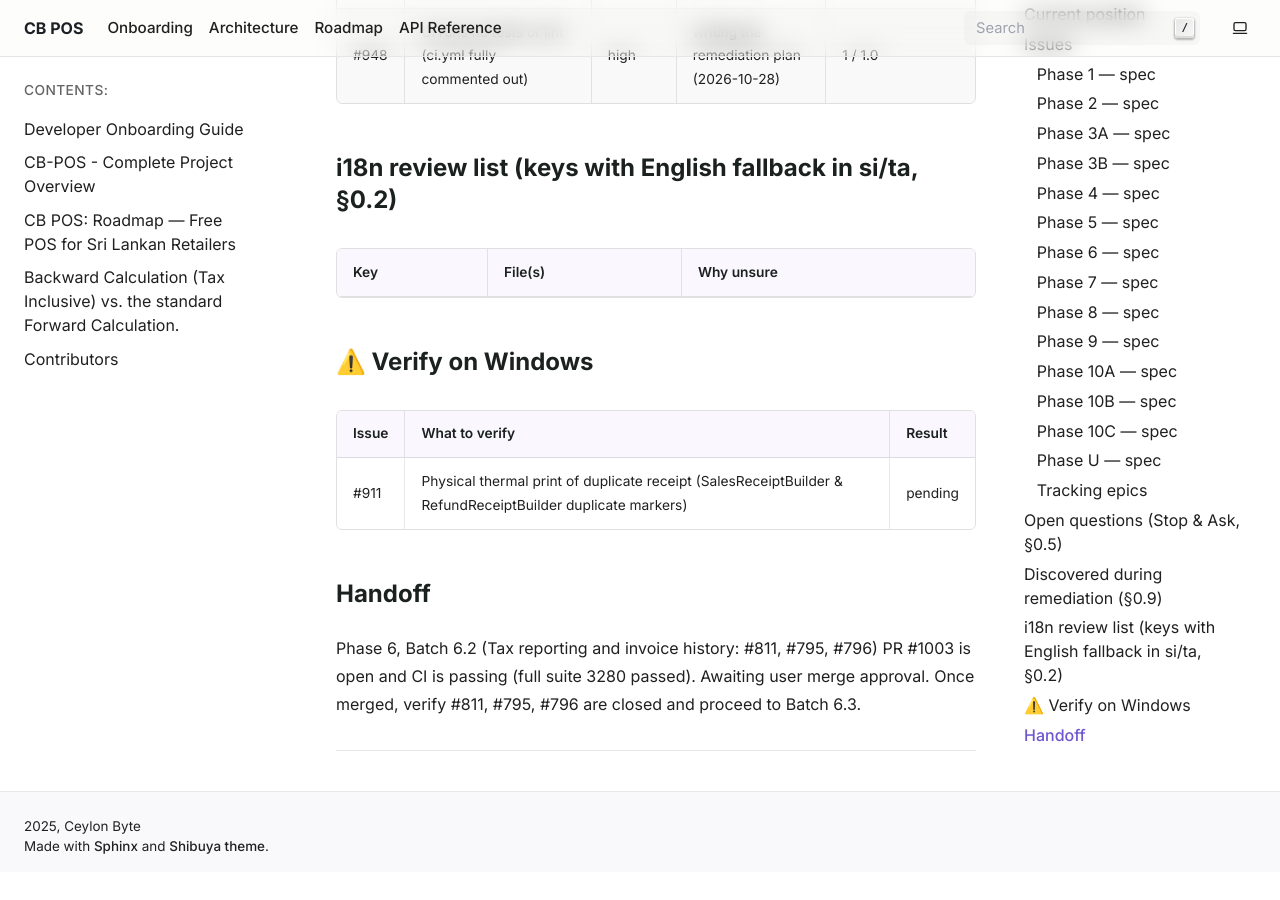
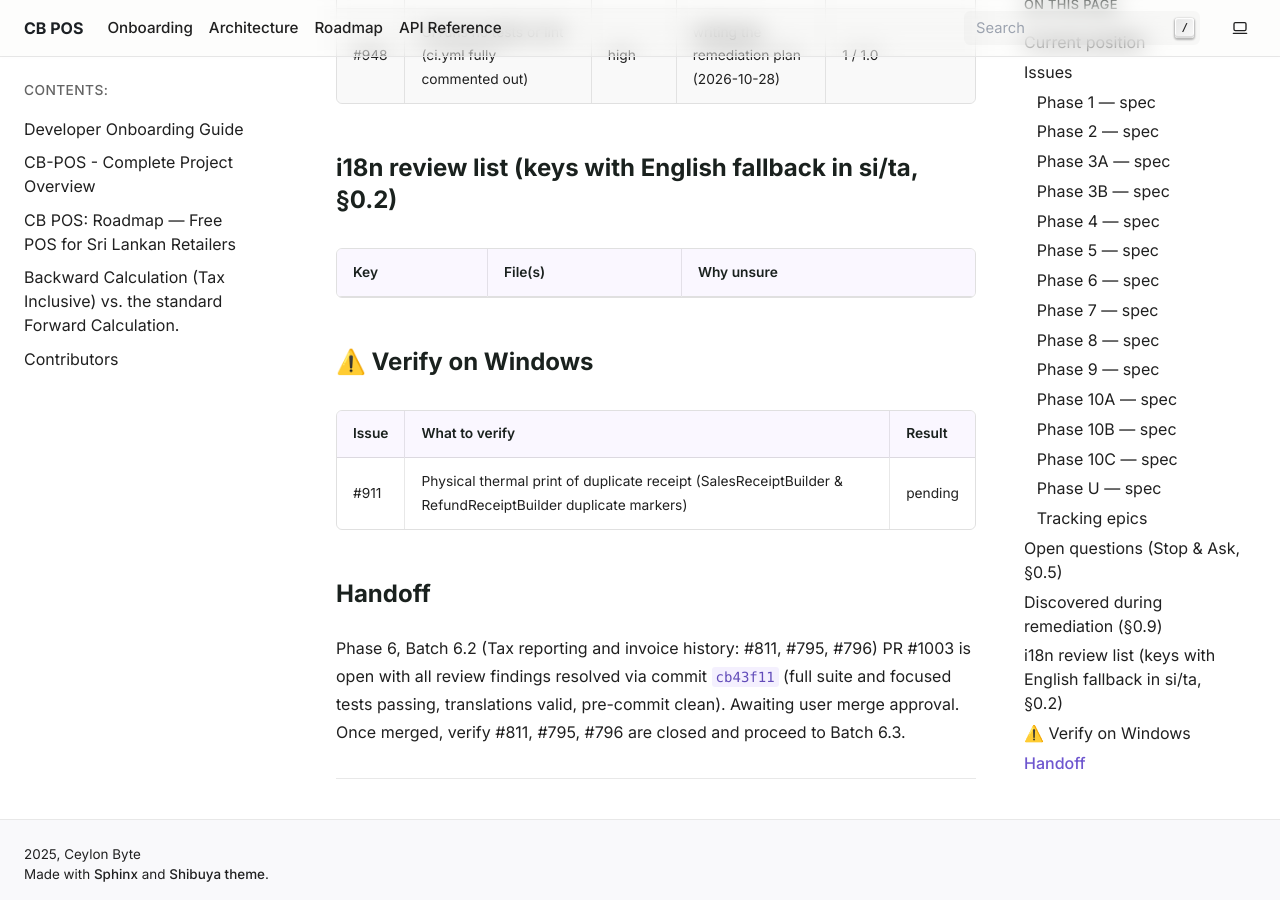
Before and after one commit to HMAHD/CB-POS, a Sphinx documentation site: the page built from docs/remediation/PROGRESS.md, in a window 1280 px wide and 900 px high, scrolled down 25910 px. Built offline with Sphinx 7.4.7, drawn with Linux system fonts in a browser that asks for light colours; pages that are not in the unit, such as notebooks, are missing from menus; before the commit the page ends 26782 px from its top, so only the background shows below that.

Commit message:
docs: update handoff with review polish resolution for Batch 6.2

```diff
--- a/docs/remediation/PROGRESS.md
+++ b/docs/remediation/PROGRESS.md
@@ -305,4 +305,4 @@ Statuses: `todo` · `in-progress` · `blocked (Q#)` · `pr-open` · `done` (merg
 | #911 | Physical thermal print of duplicate receipt (SalesReceiptBuilder & RefundReceiptBuilder duplicate markers) | pending |
 
 ## Handoff
-Phase 6, Batch 6.2 (Tax reporting and invoice history: #811, #795, #796) PR #1003 is open and CI is passing (full suite 3280 passed). Awaiting user merge approval. Once merged, verify #811, #795, #796 are closed and proceed to Batch 6.3.
+Phase 6, Batch 6.2 (Tax reporting and invoice history: #811, #795, #796) PR #1003 is open with all review findings resolved via commit `cb43f11` (full suite and focused tests passing, translations valid, pre-commit clean). Awaiting user merge approval. Once merged, verify #811, #795, #796 are closed and proceed to Batch 6.3.
```
